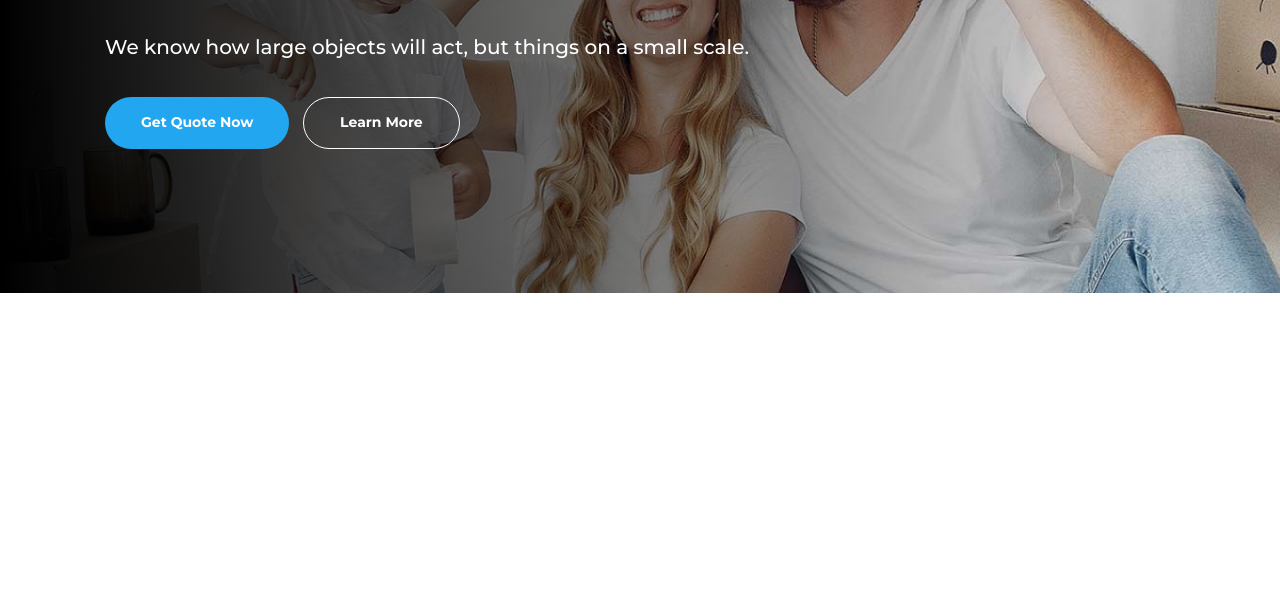
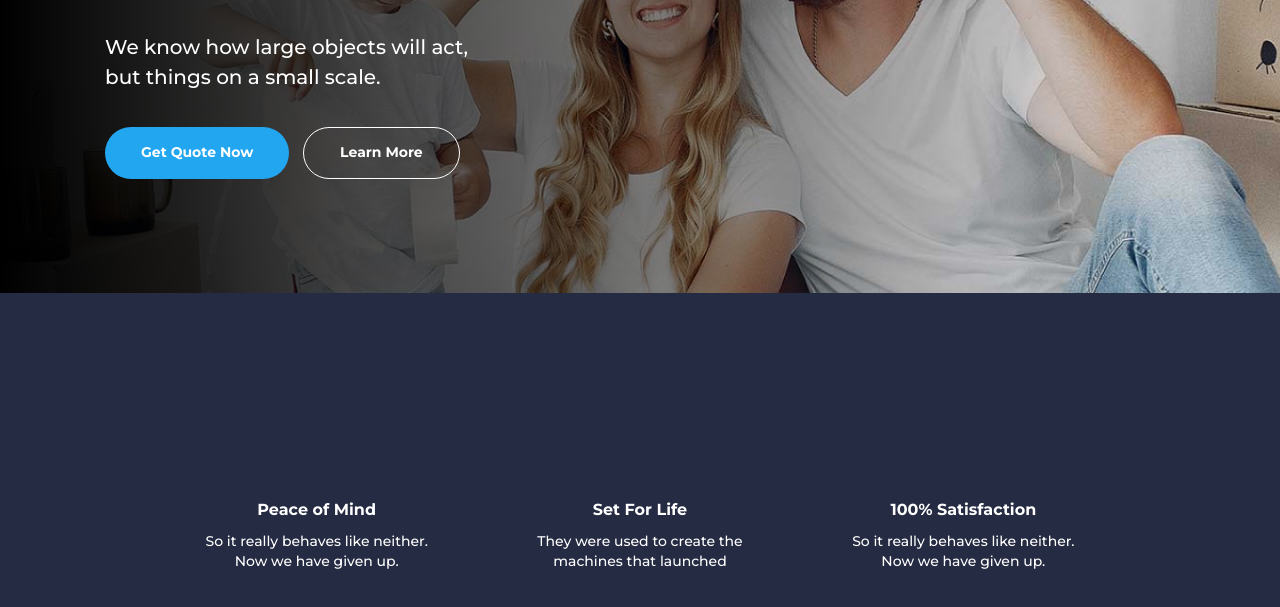
Before and after one commit to aZaqwer/FLEX006, a website: page #src/index.html in a window 1280 px wide. Shown: the part 377-984 px from the top of the page. Before the commit the page ends 800 px from the top, so only its background shows below. Drawn offline with nearby package versions, Linux system fonts and the light colour scheme; files that its build step writes are made by us from their sources; files whose address does not match are found by name; a web font is replaced by a local one.

Commit message:
'update'

```diff
--- a/#src/_header.html
+++ b/#src/_header.html
@@ -29,7 +29,7 @@
         </div>
         <div class="header__body">
             <h1 class="header__title">We Ensure A Best<br>Insurance Service</h1>
-            <div class="header__subtitle">We know how large objects will act,
+            <div class="header__subtitle">We know how large objects will act,<br>
                 but things on a small scale.</div>
             <div class="header__item-button">
                 <a href="" class="header__quote-button button">Get Quote Now</a>
--- a/#src/index.html
+++ b/#src/index.html
@@ -8,7 +8,32 @@
     <div class="wrapper">
         @@include('_header.html',{})
         <main class="page">
+            <section class="features">
+                <div class="features__content _container">
+                    <div class="features__row">
 
+                        <article class="features__item">
+                            <div class="features__icon _icon-mind"></div>
+                            <div class="fetures__title">Peace of Mind</div>
+                            <div class="fetures__text">So it really behaves like neither. <br>
+                                Now we have given up. </div>
+                        </article>
+                        <article class="features__item">
+                            <div class="features__icon _icon-life"></div>
+                            <div class="fetures__title">Set For Life</div>
+                            <div class="fetures__text">They were used to create the <br>
+                                machines that launched </div>
+                        </article>
+                        <article class="features__item">
+                            <div class="features__icon _icon-satisfaction"></div>
+                            <div class="fetures__title">100% Satisfaction</div>
+                            <div class="fetures__text">So it really behaves like neither. <br>
+                                Now we have given up. </div>
+                        </article>
+
+                    </div>
+                </div>
+            </section>
         </main>
         @@include('_footer.html',{})
     </div>
--- a/#src/scss/header.scss
+++ b/#src/scss/header.scss
@@ -56,9 +56,6 @@
     }
 
     // .header__body
-
-    &__body {
-    }
 
     // .header__title
 
@@ -135,11 +132,6 @@
 }
 
 .menu {
-    // .menu__icon
-
-    &__icon {
-    }
-
     // .menu__body
 
     &__body {
--- a/#src/scss/home.scss
+++ b/#src/scss/home.scss
@@ -1,3 +1,63 @@
 //====================================================================================================
+.features {
+    // .features__content
+    background-color: $mainColor;
+    color: $lightTextColor;
+    &__content {
+        padding: 95px 0px;
+    }
+
+    // .features__row
+
+    &__row {
+        display: flex;
+        margin: 0px auto;
+        padding: 40px 50px;
+        @media (max-width: $md3+px) {
+            display: block;
+            padding: 40px 0px;
+        }
+    }
+
+    // .features__item
+
+    &__item {
+        flex: 0 1 33.333%;
+        text-align: center;
+        @media (max-width: $md3+px) {
+            margin: 80px 0px 70px 0px;
+            &:last-child {
+                margin: 0px 0px 40px 0px;
+            }
+        }
+    }
+
+    // .features__icon
+
+    &__icon {
+        color: $buttonColor;
+        font-size: 40px;
+        margin: 0px 0px 30px 0px;
+    }
+}
+
+.fetures {
+    // .fetures__title
+
+    &__title {
+        font-weight: 700;
+        font-size: 16px;
+        line-height: 24 / 16 * 100%;
+        margin: 0px 0px 10px 0px;
+    }
+
+    // .fetures__text
+
+    &__text {
+        font-weight: 500;
+        font-size: 14px;
+        line-height: 20 / 14 * 100%;
+    }
+}
 
 //====================================================================================================
```
